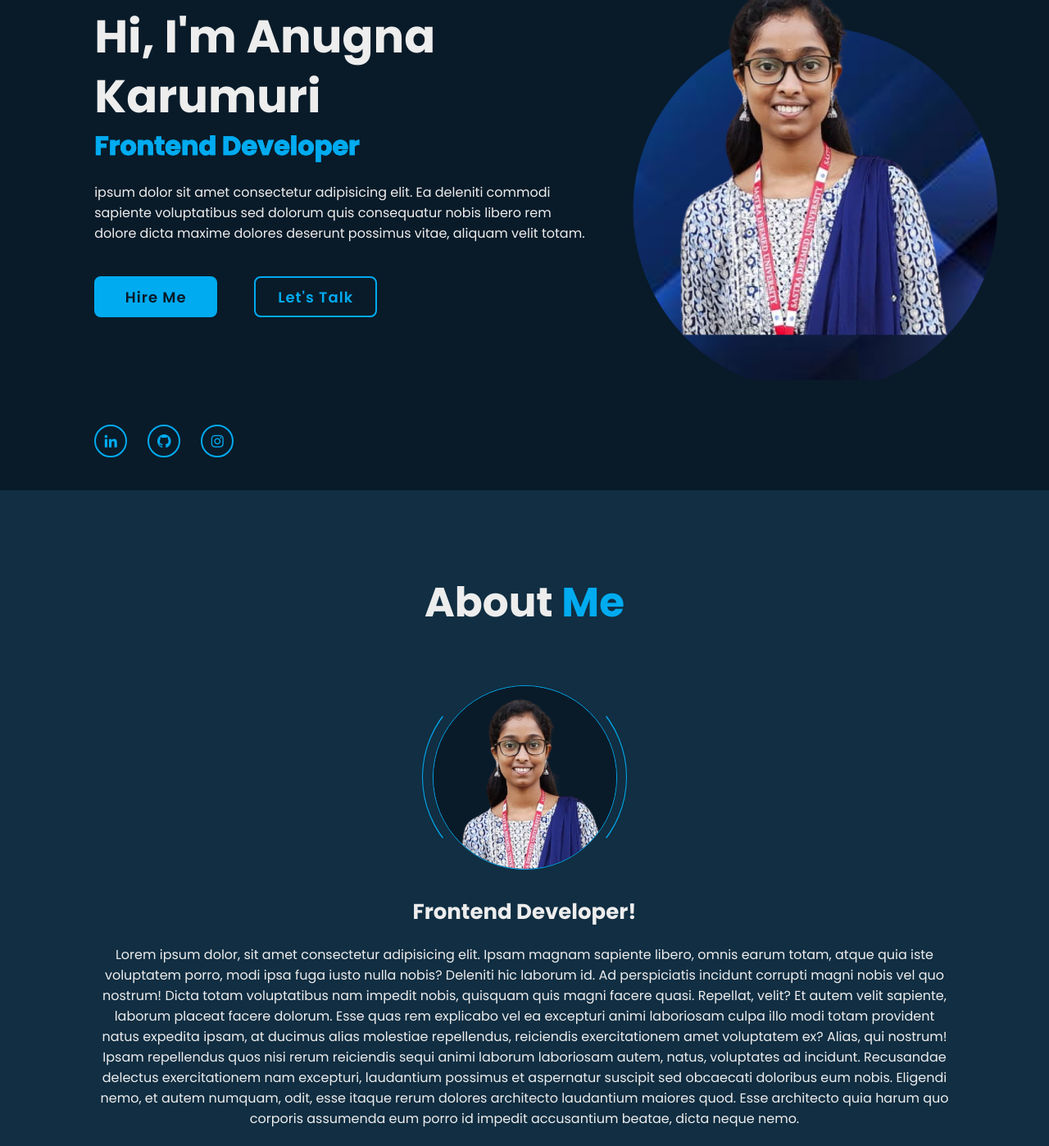
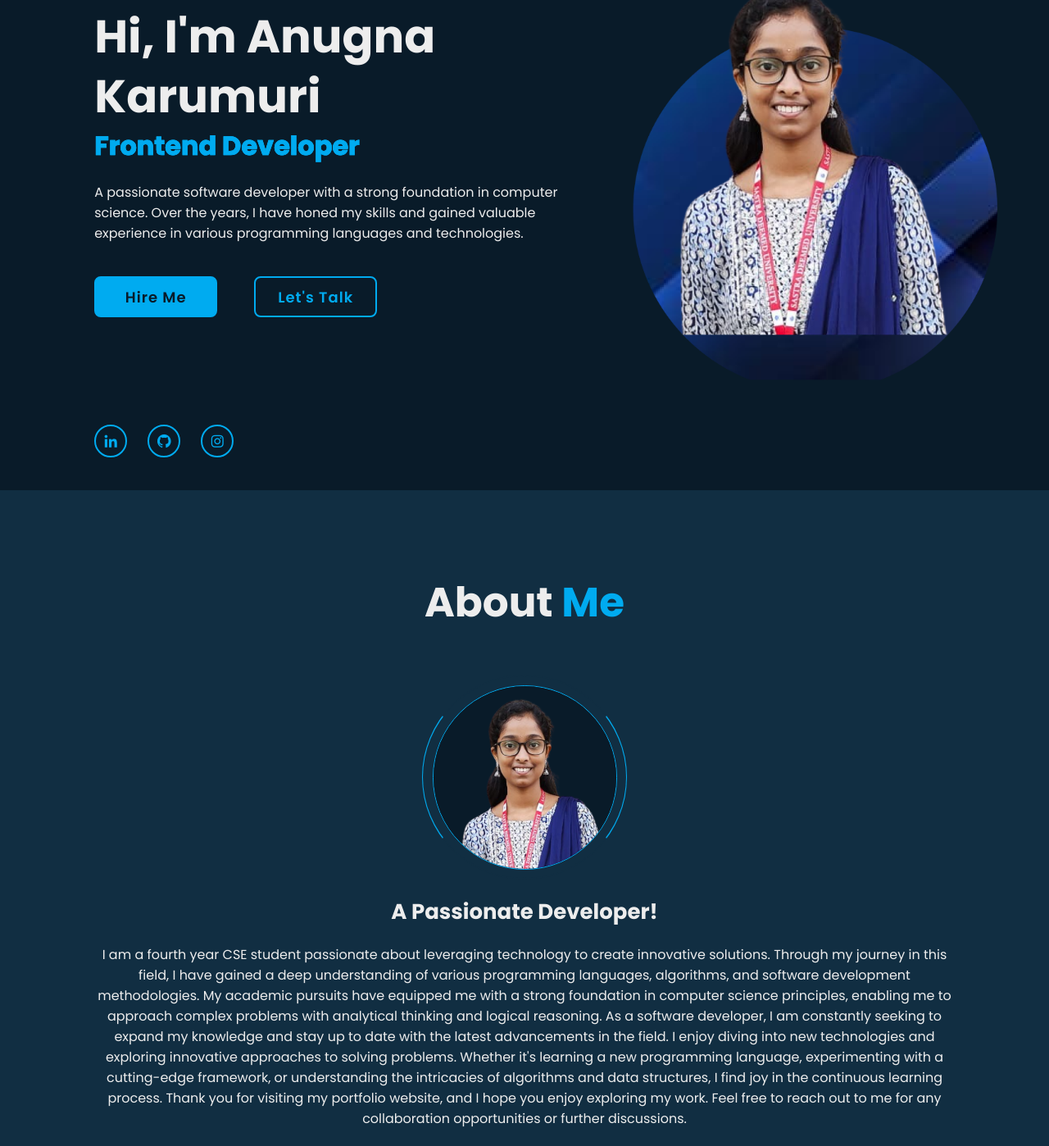
Before and after one commit to anugnakarumuri/OIBSIP_Level-1_Task-2, a plain HTML site: page index.html in a window 1280 px wide. Shown: the part 202-1600 px from the top of the page at 82% size. Drawn offline with nearby package versions, Linux system fonts and the light colour scheme.

Commit message:
final commit

```diff
--- a/index.html
+++ b/index.html
@@ -33,7 +33,7 @@
                 <h3>Frontend Developer</h3>
             </div>
 
-            <p>ipsum dolor sit amet consectetur adipisicing elit. Ea deleniti commodi sapiente voluptatibus sed dolorum quis consequatur nobis libero rem dolore dicta maxime dolores deserunt possimus vitae, aliquam velit totam.</p>
+            <p>A passionate software developer with a strong foundation in computer science. Over the years, I have honed my skills and gained valuable experience in various programming languages and technologies. </p>
 
             <div class="btn-box">
                 <a href="#" class="btn">Hire Me</a>
@@ -62,12 +62,8 @@
         </div>
 
         <div class="about-content">
-            <h3>Frontend Developer!</h3>
-            <p>Lorem ipsum dolor, sit amet consectetur adipisicing elit. Ipsam magnam sapiente libero, omnis earum totam, atque quia iste voluptatem porro, modi ipsa fuga iusto nulla nobis? Deleniti hic laborum id.
-            Ad perspiciatis incidunt corrupti magni nobis vel quo nostrum! Dicta totam voluptatibus nam impedit nobis, quisquam quis magni facere quasi. Repellat, velit? Et autem velit sapiente, laborum placeat facere dolorum.
-            Esse quas rem explicabo vel ea excepturi animi laboriosam culpa illo modi totam provident natus expedita ipsam, at ducimus alias molestiae repellendus, reiciendis exercitationem amet voluptatem ex? Alias, qui nostrum!
-            Ipsam repellendus quos nisi rerum reiciendis sequi animi laborum laboriosam autem, natus, voluptates ad incidunt. Recusandae delectus exercitationem nam excepturi, laudantium possimus et aspernatur suscipit sed obcaecati doloribus eum nobis.
-            Eligendi nemo, et autem numquam, odit, esse itaque rerum dolores architecto laudantium maiores quod. Esse architecto quia harum quo corporis assumenda eum porro id impedit accusantium beatae, dicta neque nemo.</p>
+            <h3>A Passionate Developer!</h3>
+            <p>I am a fourth year CSE student passionate about leveraging technology to create innovative solutions. Through my journey in this field, I have gained a deep understanding of various programming languages, algorithms, and software development methodologies. My academic pursuits have equipped me with a strong foundation in computer science principles, enabling me to approach complex problems with analytical thinking and logical reasoning. As a software developer, I am constantly seeking to expand my knowledge and stay up to date with the latest advancements in the field. I enjoy diving into new technologies and exploring innovative approaches to solving problems. Whether it's learning a new programming language, experimenting with a cutting-edge framework, or understanding the intricacies of algorithms and data structures, I find joy in the continuous learning process. Thank you for visiting my portfolio website, and I hope you enjoy exploring my work. Feel free to reach out to me for any collaboration opportunities or further discussions.  </p>
 
             <div class="btn-box btns">
                 <a href="#" class="btn">Read More</a>
```
Also changed, not shown: 1 other file.
